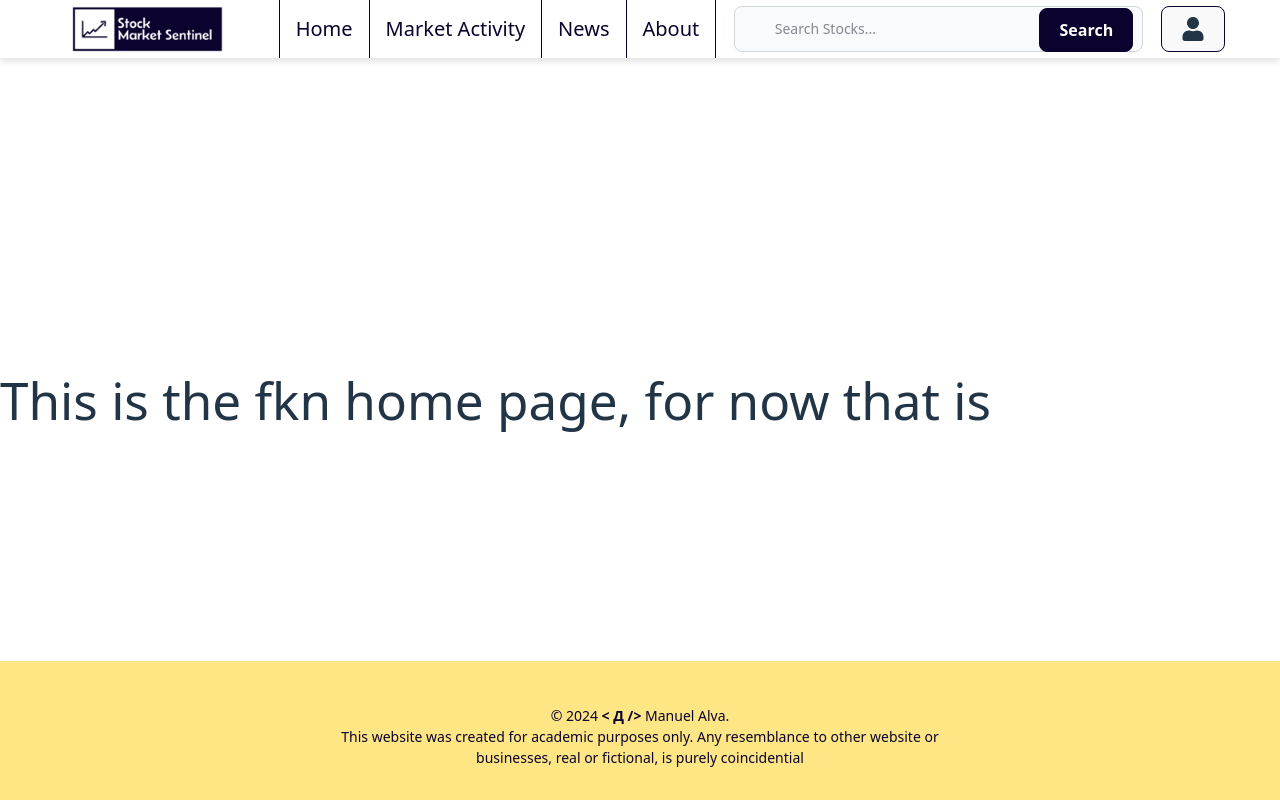
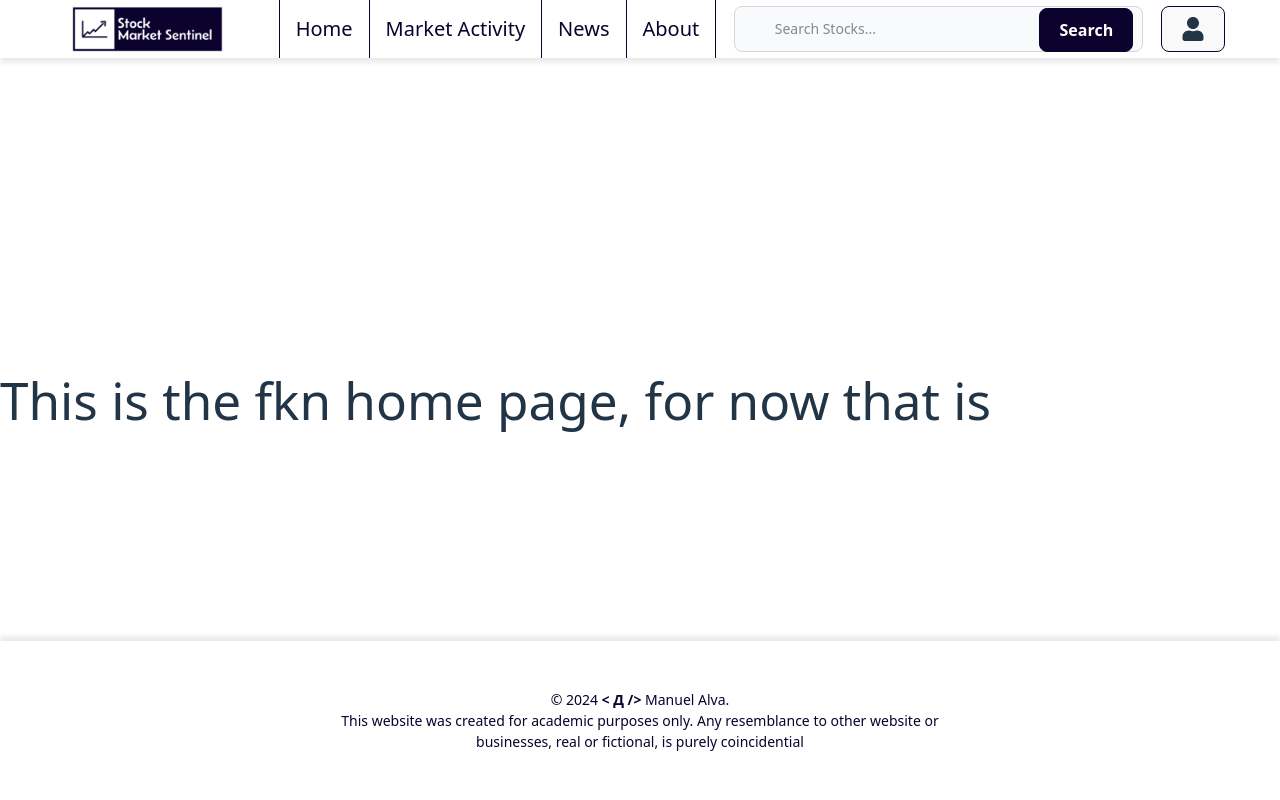
Before and after one commit to barrera77/SODV1253-final-project, a React (Vite) app: page / in a window 1280 px wide. Built offline with nearby package versions, Linux system fonts and the light colour scheme.

Commit message:
Added box-shadow to the Footer

```diff
--- a/src/App.css
+++ b/src/App.css
@@ -115,3 +115,8 @@ html {
   border-radius: 8px;
   padding: 5px;
 }
+
+.footer-wrapper {
+  width: 100%;
+  box-shadow: 0 -4px 6px rgba(0, 0, 0, 0.1); /* Top shadow */
+}
--- a/src/Layout.tsx
+++ b/src/Layout.tsx
@@ -13,7 +13,7 @@ const Layout = ({ children }: LayoutProps) => {
         <Navbar />
       </div>
       <main className="relative">{children}</main>
-      <div className="absolute left-0 w-full bottom-0 bg-amber-200">
+      <div className="absolute left-0 w-full bottom-0 ">
         <Footer />
       </div>
     </>
--- a/src/components/Footer.tsx
+++ b/src/components/Footer.tsx
@@ -1,6 +1,6 @@
 const Footer = () => {
   return (
-    <div className="footer-wrapper py-[2rem] mt-3 w-full">
+    <div className="footer-wrapper py-[3rem] mt-3">
       <footer className="text-[#0b022d]">
         <div className={`py-0 px-[1rem]`}>
           <div className="lg:w-[50%] m-auto text-center xs:text-[12px] sm:text-[14px]">
```
